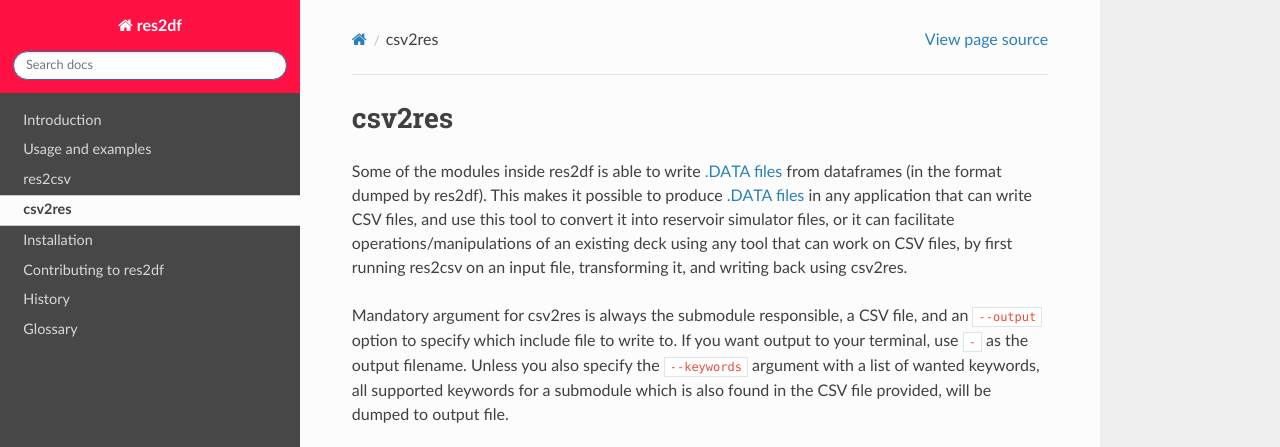
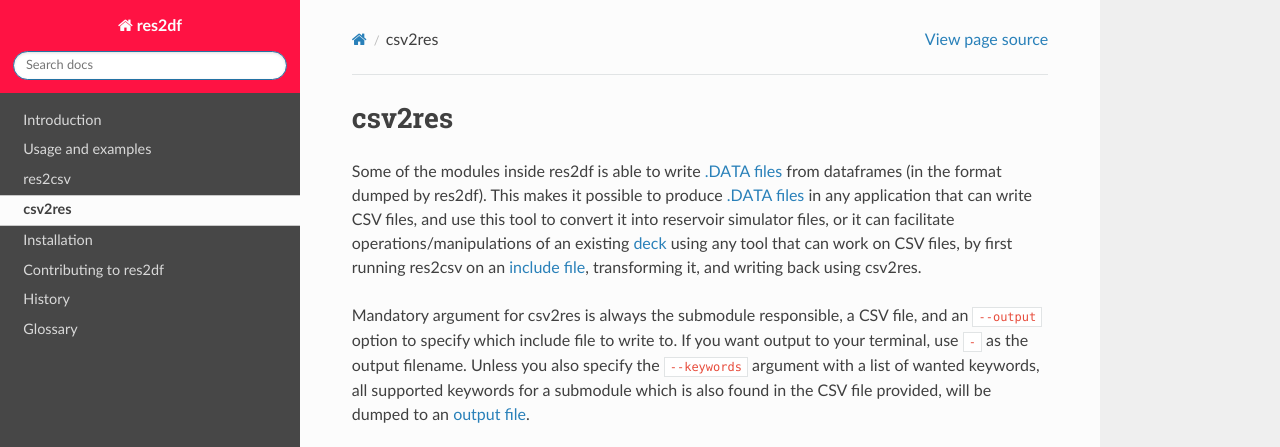
Before and after one commit to equinor/res2df, a Sphinx documentation site: the page built from docs/csv2res.rst, in a window 1280 px wide, cut to the strip 0-447 px from the top of the page. Built offline with Sphinx 7.4.7 and the Read the Docs theme 2.0.0, drawn with Linux system fonts in a browser that asks for light colours; pages that are not in the unit, such as notebooks, are missing from menus; the version number could not be read and is left out.

Commit message:
Add links to csv2res.rst

```diff
--- a/docs/csv2res.rst
+++ b/docs/csv2res.rst
@@ -5,8 +5,8 @@ Some of the modules inside res2df is able to write :term:`.DATA files<.DATA file
 from dataframes (in the format dumped by res2df). This makes it possible
 to produce :term:`.DATA files<.DATA file>` in any application that can write CSV files,
 and use this tool to convert it into reservoir simulator files, or it can
-facilitate operations/manipulations of an existing deck using any tool
-that can work on CSV files, by first running res2csv on an input file,
+facilitate operations/manipulations of an existing :term:`deck` using any tool
+that can work on CSV files, by first running res2csv on an :term:`include file`,
 transforming it, and writing back using csv2res.
 
 Mandatory argument for csv2res is
@@ -15,7 +15,7 @@ an ``--output`` option to specify which include file to write to.
 If you want output to your terminal, use ``-`` as the output filename. Unless
 you also specify the ``--keywords`` argument with a list of wanted keywords, all
 supported keywords for a submodule which is also found in the CSV file provided,
-will be dumped to output file.
+will be dumped to an :term:`output file`.
 
 .. argparse::
    :ref: res2df.csv2res.get_parser
```
